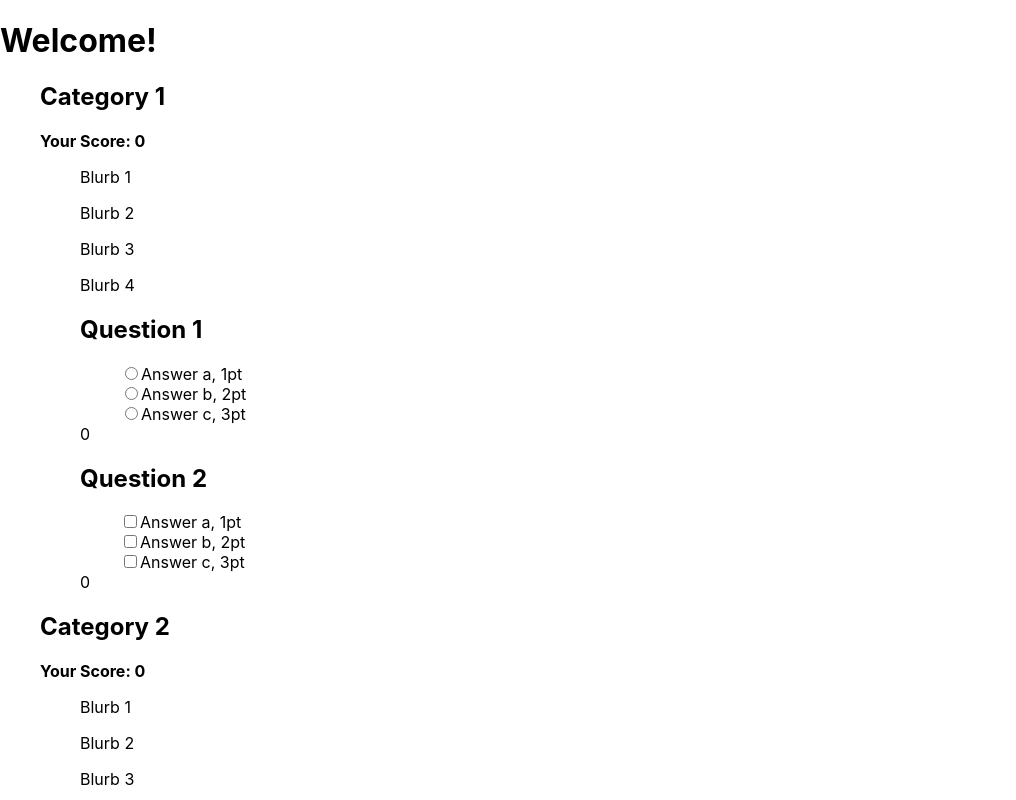
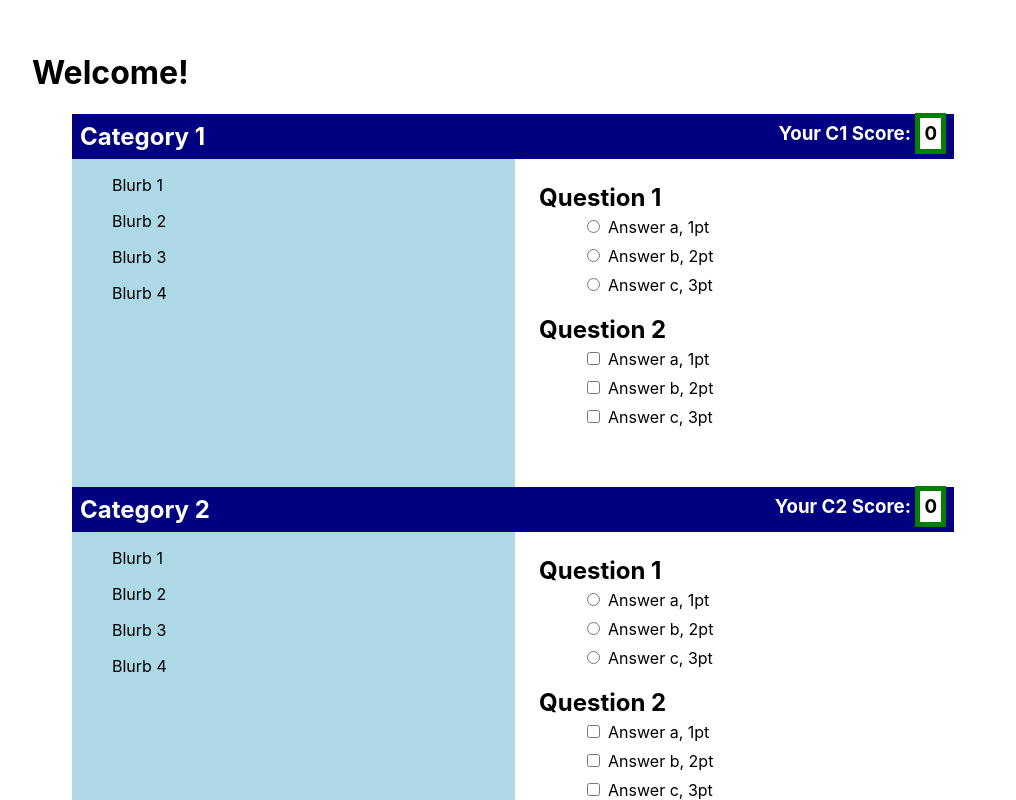
Before and after one commit to callum-j-dev/react-scored-survey, a React (Create React App) app in the folder my-app/: page / in a window 1280 px wide. Shown: the top 800 px of the page, without its empty margins (0-1016 px from the left). Built offline with nearby package versions, Linux system fonts and the light colour scheme.

Commit message:
finished working prototype, without text entries

```diff
--- a/my-app/src/App.css
+++ b/my-app/src/App.css
@@ -1,3 +1,11 @@
+* {
+  box-sizing: border-box;
+}
+
+html {
+  padding: 2rem;
+}
+
 .App {
   text-align: center;
 }
@@ -37,6 +45,51 @@
   }
 }
 
+h2, h3 {
+  margin: 0;
+}
+
 ul {
   list-style-type: none;
 }
+
+.title-bar {
+  max-width: 75%;
+  display: flex;
+  justify-content: space-between;
+  background: navy;
+  color: white;
+  padding: 0.5rem;
+}
+
+.category-container {
+  display: flex;
+  justify-content: space-evenly;
+  max-width: 75%;
+}
+
+.blurb {
+  background: lightblue;
+  width: 100%;
+}
+
+.question-container {
+  width: 100%;
+  margin-bottom: 2rem;
+  padding: 1rem;
+}
+
+.question-card {
+  padding: 0.5rem;
+}
+
+.score-box {
+  padding: 0.25rem;
+  background: white;
+  color: black;
+  border: 5px solid green;
+}
+
+.answer {
+  margin: 0.5rem;
+}
--- a/my-app/src/App.js
+++ b/my-app/src/App.js
@@ -24,7 +24,8 @@ function setupInitialStateArray() {
       }
     )
   });
-
+  console.log('Initial state:')
+  console.log(stateArray);
   return stateArray;
 }
 
@@ -36,9 +37,15 @@ function App() {
   const [scores, setScores] = useState(setupInitialStateArray());
 
   // const categoryScores = [];
+  //console.log(scores);
+
   console.log(scores);
 
   const categoryScores = scores.map(category => {
+    console.log('Updating category scores' + category.id);
+    console.log(category);
+    console.log(category.questionScores);
+
     const totalCategoryScore = category.questionScores.reduce((total, current) => {
       const totalQuestionScore = current.selectedAnswers.reduce((aTotal, aCurrent) => {
         return aTotal + aCurrent.score;
@@ -60,6 +67,8 @@ function App() {
   }, 0);
 
   const handleScoreUpdate = (categoryId, questionId, questionType, answerId, answerScore) => {
+    console.log('Updating score')
+
     const categoryScoreData = scores.find(cat => cat.id === categoryId);
     const questionScoreData = categoryScoreData.questionScores.find(q => q.id === questionId);
     const selectedAnswers = questionScoreData.selectedAnswers;
@@ -68,7 +77,7 @@ function App() {
     let newSelectedAnswers = [];
 
     if (questionType === 'single') {
-      newSelectedAnswers = [{answerId, answerScore}];
+      newSelectedAnswers = [{id: answerId, score: answerScore}];
     } else {  // Question type multi
       if (selectedIds.includes(answerId)) {
         newSelectedAnswers = selectedAnswers.filter(ans => ans.id !== answerId);
@@ -76,6 +85,11 @@ function App() {
         newSelectedAnswers = [...selectedAnswers, { id: answerId, score: answerScore }];
       }
     }
+    console.log('New selectedAnswsers:')
+    console.log(newSelectedAnswers);
+
+
+    // Somehow, the scores category objects are losing the questionScores property
 
     const newCategoryScoreData = categoryScoreData.questionScores.map(question => {
       if (question.id === questionId) {
@@ -88,6 +102,7 @@ function App() {
       }
     });
 
+    console.log('New categoryScoreData:')
     console.log(newCategoryScoreData);
 
     const newScoreData = scores.map(cat => {
@@ -101,8 +116,9 @@ function App() {
       }
     });
 
-    setScores(newCategoryScoreData);
-
+    console.log('Setting new scores')
+    setScores(newScoreData);
+    console.log('New scores set')
 
 
   //   setScores(scores.map(category => {
@@ -187,6 +203,7 @@ function App() {
           )
         })}
       </ul>
+      <b>Total Score: {totalScore}</b>
     </div>
   )
   // return (
--- a/my-app/src/components/CategoryCard.js
+++ b/my-app/src/components/CategoryCard.js
@@ -1,14 +1,15 @@
 import { useState } from 'react';
 import QuestionCard from './QuestionCard';
 
-export default function CategoryCard({ categoryId, categoryName, categoryAbreviation, categoryScore, blurbBullets, questions, categoryScoreData, handleScoreUpdate}) {
+export default function CategoryCard({ categoryId, categoryName, categoryAbbreviation, categoryScore, blurbBullets, questions, categoryScoreData, handleScoreUpdate}) {
 
     return (
-        <div className="category-container">
+        <div>
             <div className="title-bar">
                 <h2>{categoryName}</h2>
-                <b>Your {categoryAbreviation} Score: {categoryScore}</b>
+                <h3>Your {categoryAbbreviation} Score: <b className="score-box">{categoryScore}</b></h3>
             </div>
+            <div className="category-container">
                 <ul className="blurb">
                     {blurbBullets.map(bullet => {
                         return (
@@ -38,6 +39,8 @@ export default function CategoryCard({ categoryId, categoryName, categoryAbrevia
                     })}
                 </ul>
             </div>
+
+        </div>
     )
 
 }
--- a/my-app/src/components/QuestionCard.js
+++ b/my-app/src/components/QuestionCard.js
@@ -1,9 +1,13 @@
 export default function QuestionCard({ categoryId, questionId, questionText, questionType, questionScoreData, answers, handleScoreUpdate}) {
 
     const selectedAnswers = questionScoreData.selectedAnswers;
+    console.log('Selected Answers:')
+    console.log(selectedAnswers);
     const selected = selectedAnswers.map(ans => ans.id)
 
     const score = selectedAnswers.reduce((total, answer) => {
+        console.log('Total ' + total);
+        console.log('Current ' + answer.score);
         return total + answer.score;
     }, 0);
 
@@ -13,13 +17,13 @@ export default function QuestionCard({ categoryId, questionId, questionText, que
 
     if (questionType === 'single') { // radio button, accepts only one answer
         return (
-            <div>
+            <div className="question-card">
                 <h2>{questionText}</h2>
                 <ul>
                     {answers.map(answer => {
                         return (
                             <li key={answer.id}>
-                                <input type="radio" id={answer.id} value={answer.score} checked={selected.includes(answer.id)} onChange={e => {
+                                <input className="answer" type="radio" id={answer.id} value={answer.score} checked={selected.includes(answer.id)} onChange={e => {
                                     if (selected.includes(answer.id)) {
                                         // Do nothing, already selected
                                     } else {
@@ -31,18 +35,17 @@ export default function QuestionCard({ categoryId, questionId, questionText, que
                         )
                     })}
                 </ul>
-                <span>{score}</span>
             </div>
         )
     } else {    // accepts multiple answers
         return (
-            <div>
+            <div className="question-card">
                 <h2>{questionText}</h2>
                 <ul>
                     {answers.map(answer => {
                         return (
                             <li key={answer.id}>
-                                <input type="checkbox" id={answer.id} value={answer.score} checked={selected.includes(answer.id)} onChange={e => {
+                                <input className="answer" type="checkbox" id={answer.id} value={answer.score} checked={selected.includes(answer.id)} onChange={e => {
                                     handleScoreUpdate(categoryId, questionId, questionType, answer.id, answer.score)
                                 }} />
                                 <label htmlFor={answer.id}>{answer.answerText}</label>
@@ -50,7 +53,6 @@ export default function QuestionCard({ categoryId, questionId, questionText, que
                         )
                     })}
                 </ul>
-                <span>{score}</span>
             </div>
         )
     }
```
Lines whose indentation alone changed are shown as unchanged.
